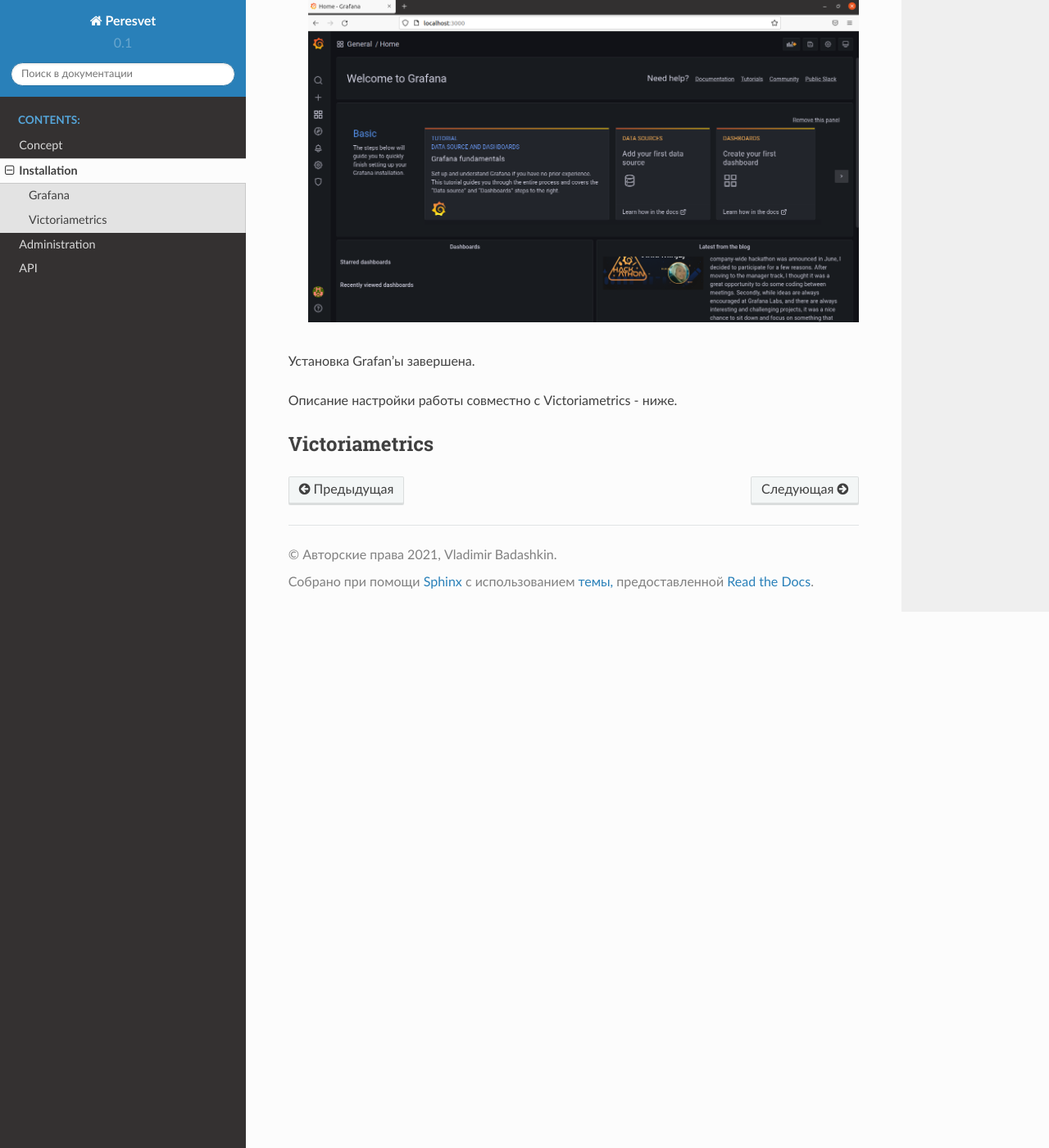
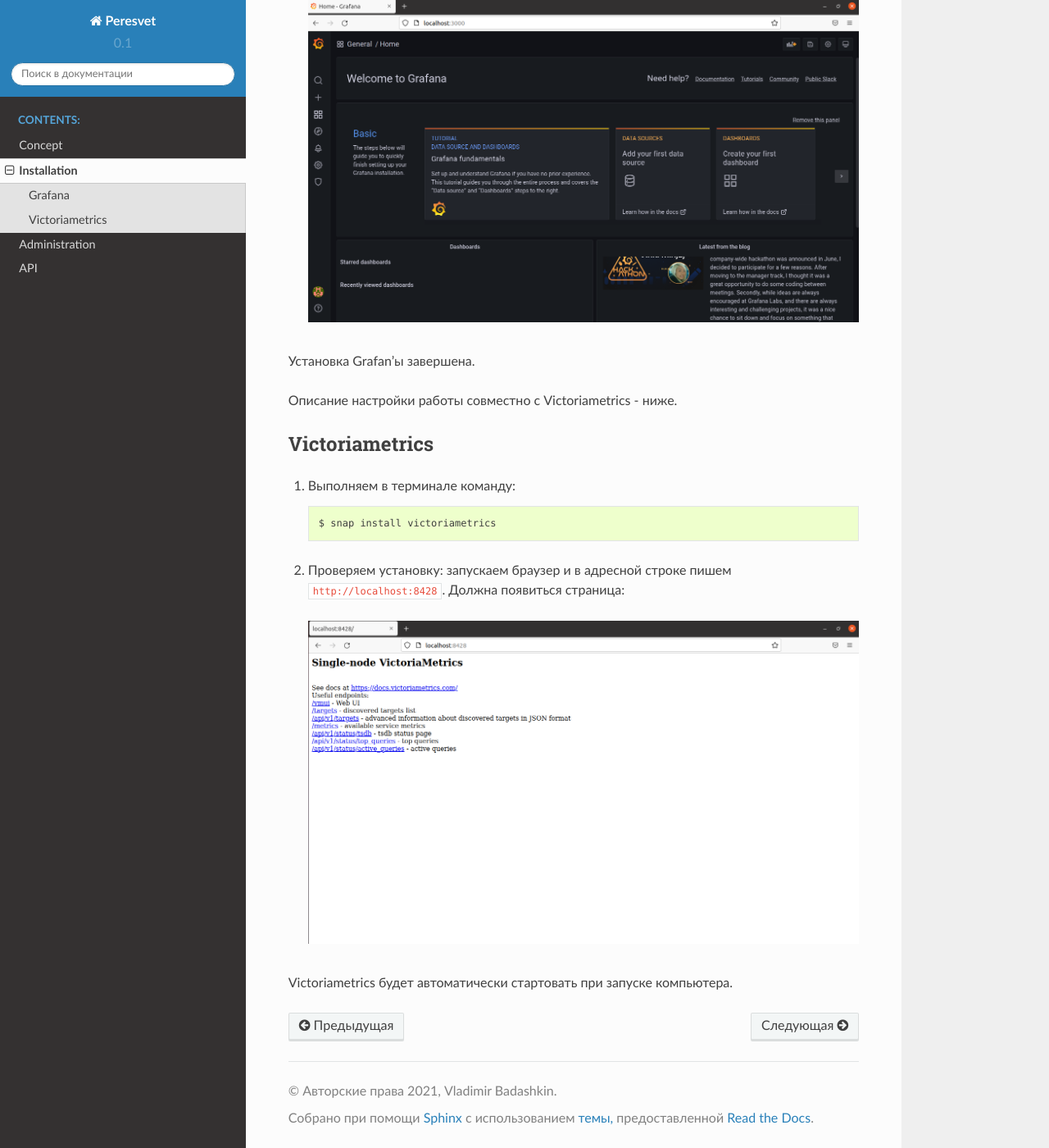
Before and after one commit to mp-co-ru/mpc-peresvet, a Sphinx documentation site: the page built from documentation/source/installation.rst, in a window 1280 px wide and 1400 px high, scrolled down 1244 px. Shown: the whole window at 82% size. Built offline with Sphinx 7.4.7 and the Read the Docs theme 2.0.0, drawn with Linux system fonts in a browser that asks for light colours.

Commit message:
#2 realized. Victoriametrics installation added to documentation

```diff
--- a/documentation/source/installation.rst
+++ b/documentation/source/installation.rst
@@ -61,3 +61,15 @@
 
 Victoriametrics
 +++++++++++++++
+
+#. Выполняем в терминале команду:
+
+   .. code-block:: bash
+
+      $ snap install victoriametrics
+
+#. Проверяем установку: запускаем браузер и в адресной строке пишем ``http://localhost:8428``. Должна появиться страница:
+
+   .. image:: pics/vicm.png
+
+Victoriametrics будет автоматически стартовать при запуске компьютера.
```
Also changed, not shown: documentation/source/pics/vicm.png (added).
